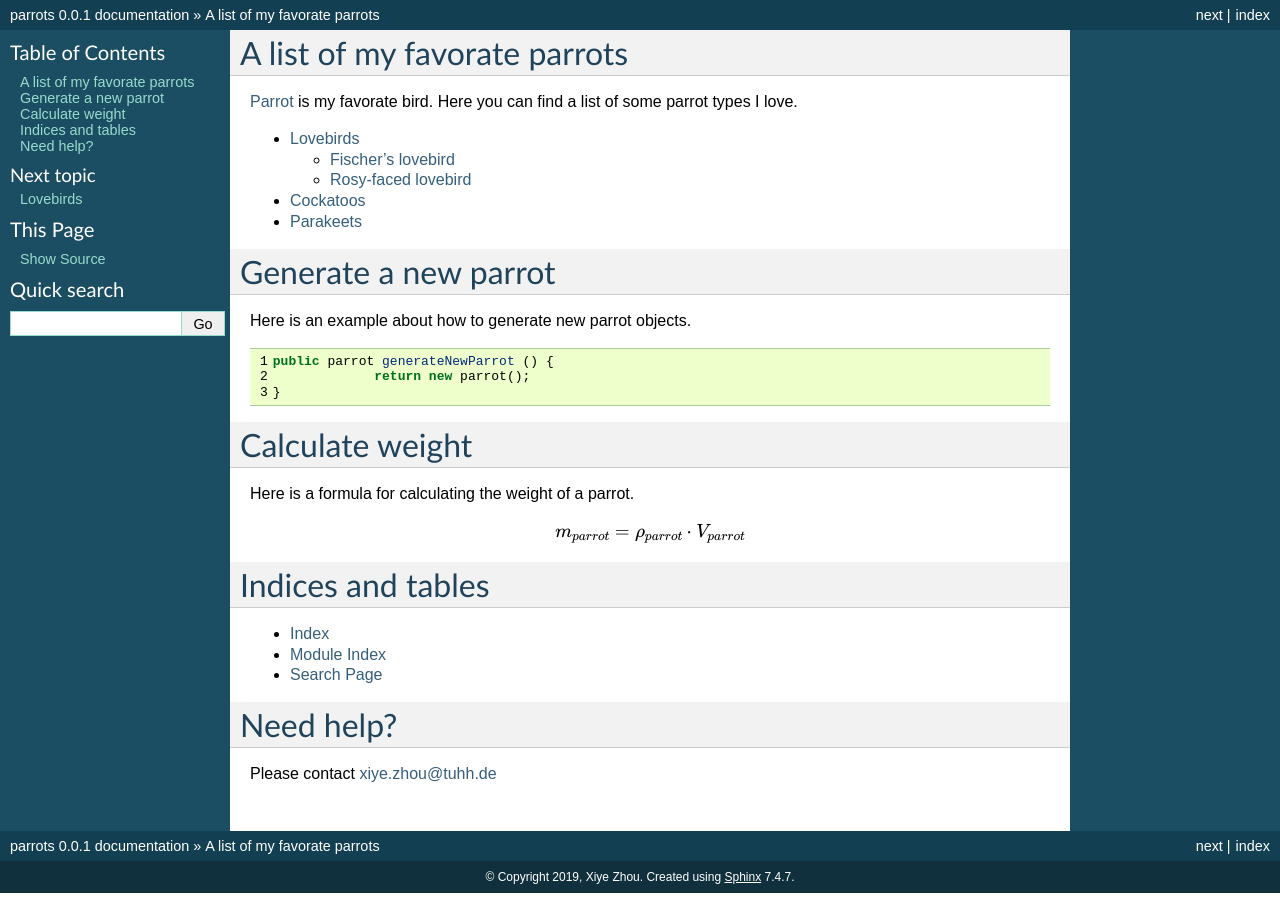
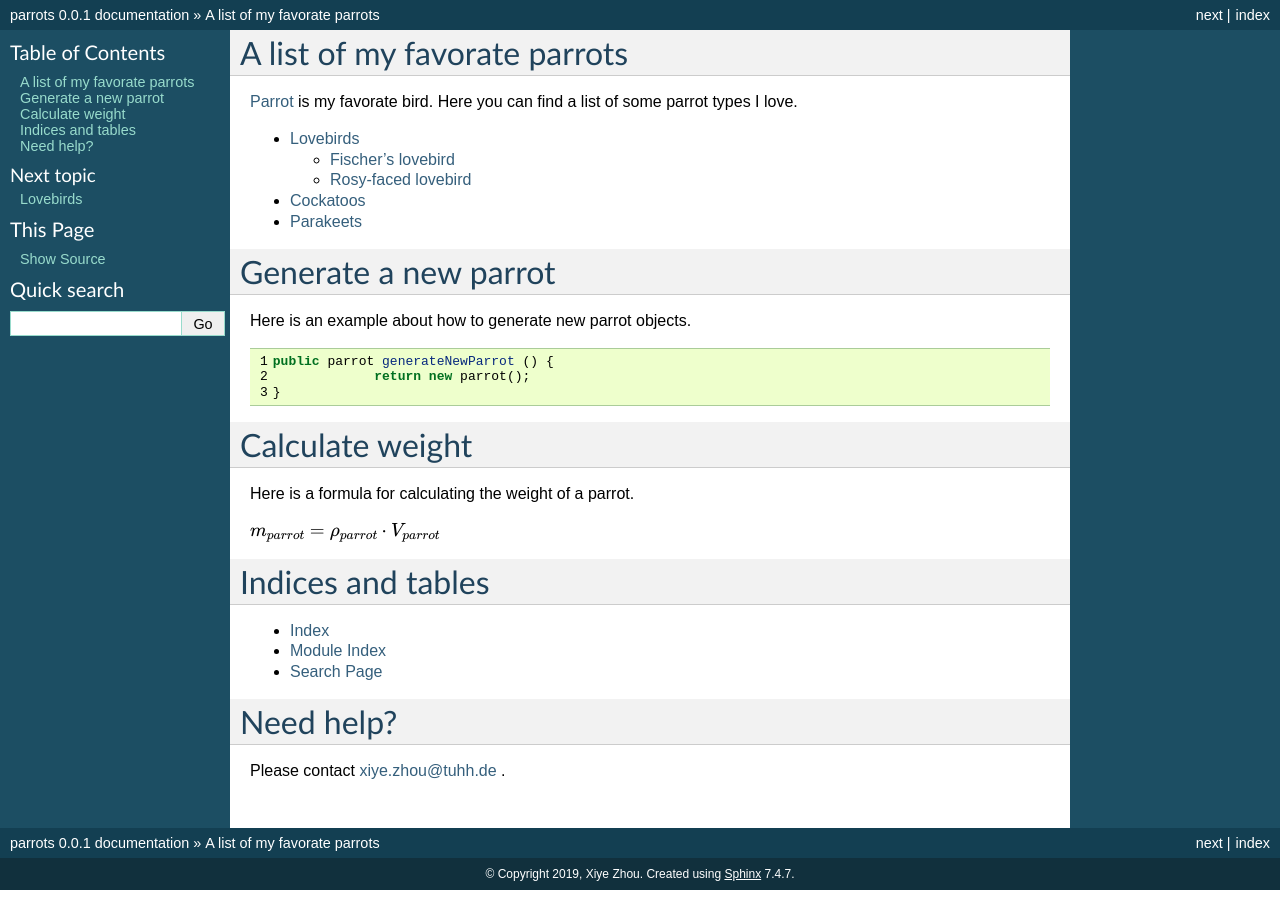
Before and after one commit to lizardzhou/sphinx-exercise, a Sphinx documentation site: the page built from source/index.rst, in a window 1280 px wide. Built offline with Sphinx 7.4.7, drawn with Linux system fonts in a browser that asks for light colours.

Commit message:
Correct the math formula

```diff
--- a/source/index.rst
+++ b/source/index.rst
@@ -30,8 +30,7 @@
 ================
 Here is a formula for calculating the weight of a parrot.
 
-.. math::
-   m_{parrot} = \rho_{parrot} \cdot V_{parrot}
+:math:`m_{parrot} = \rho_{parrot} \cdot V_{parrot}`
 
 
 Indices and tables
@@ -43,4 +42,4 @@
 
 Need help?
 ==========
-Please contact xiye.zhou@tuhh.de
+Please contact xiye.zhou@tuhh.de .
```
